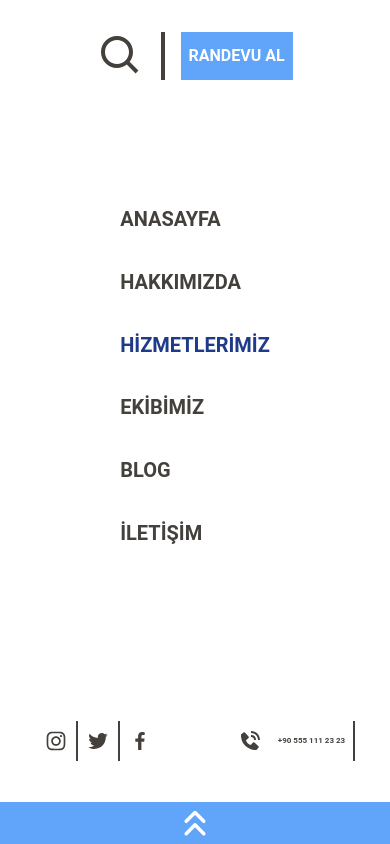
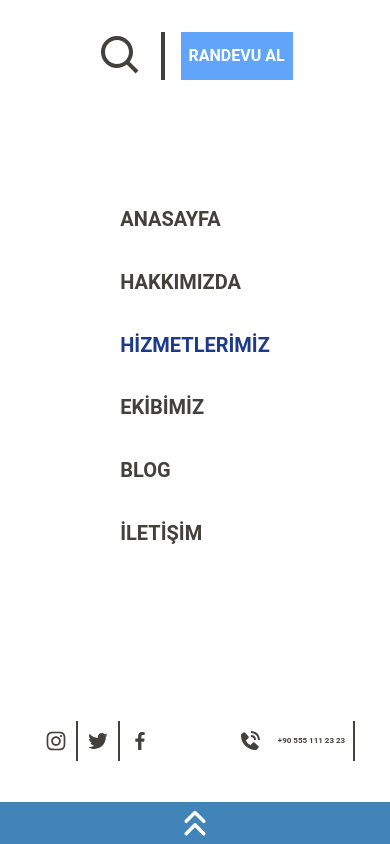
Before and after one commit to korayafiyet/Wucize, a React (Create React App) app: page / in a window 390 px wide. Both pictures are taken after a click on the icon 195 px from the left and 105 px from the top of the page. Shown: the top 844 px of the page. Built offline with nearby package versions, Linux system fonts and the light colour scheme.

Commit message:
Update MainBodyHeadMobil.jsx

```diff
--- a/src/components/MainBodyHeadMobil.jsx
+++ b/src/components/MainBodyHeadMobil.jsx
@@ -55,7 +55,7 @@ const MainBodyHeadMobil = () => {
         <div className='z-40 flex flex-col justify-center items-center h-full w-full '>
             <div className={`z-50 flex justify-center items-center h-[5vh] w-full ${acilis ? "bg-white" : "bg-surg"} z-50`}>
                 <FiChevronsDown onClick={acil} className={`z-50 text-stone-700 w-[2rem] h-[2rem] ${acilis ? "hidden" : ""}`} />
-                <FiChevronsUp onClick={acil} className={`z-50 text-stone-700 w-[2rem] h-[2rem]  ${acilis ? "bg-blue-400 duration-500 text-white w-full h-full" : "duration-500 hidden"}`} />
+                <FiChevronsUp onClick={acil} className={`z-50 text-stone-700 w-[2rem] h-[2rem]  ${acilis ? "bg-karelaci duration-500 text-white w-full h-full" : "duration-500 hidden"}`} />
             </div>
 
             <div className={`flex  justify-center items-center duration-700 ${acilis ? "h-[0vh]" : "h-[85vh]"} w-full `}>
@@ -65,9 +65,9 @@ const MainBodyHeadMobil = () => {
 
                     <div className=' absolute rounded-3xl w-[65%] h-[40%] bg-opacity-50 flex justify-center items-center bg-karelaci z-50'>
                         <div className='flex flex-col justify-center items-center h-full w-full text-center '>
-                            <p className='text-[1.4rem] text-white'>GÜZELLİĞİN</p>
-                            <p className='text-[1.4rem] text-white'>KALBİNE</p>
-                            <p className='text-[1.4rem] text-white'>HOŞGELDİNİZ!</p>
+                            <h2 className='text-[1.4rem] text-white'>GÜZELLİĞİN</h2>
+                            <h2 className='text-[1.4rem] text-white'>KALBİNE</h2>
+                            <h2 className='text-[1.4rem] text-white'>HOŞGELDİNİZ!</h2>
                             <br />
                             <p className='w-[75%] text-[0.6rem] text-white'>Lorem ipsum dolor sit amet consectetur adipisicing elit. Perspiciatis ea, architecto tenetur accusantium excepturi velit commodi facilis aspernatur quae vel? Quae error ad deleniti alias quam odit. Veritatis, quasi officia.</p>
                         </div>
```
